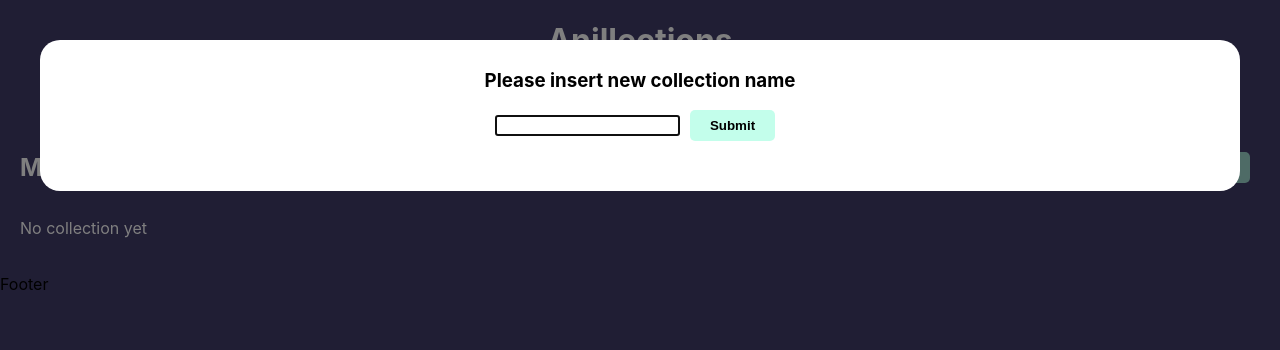
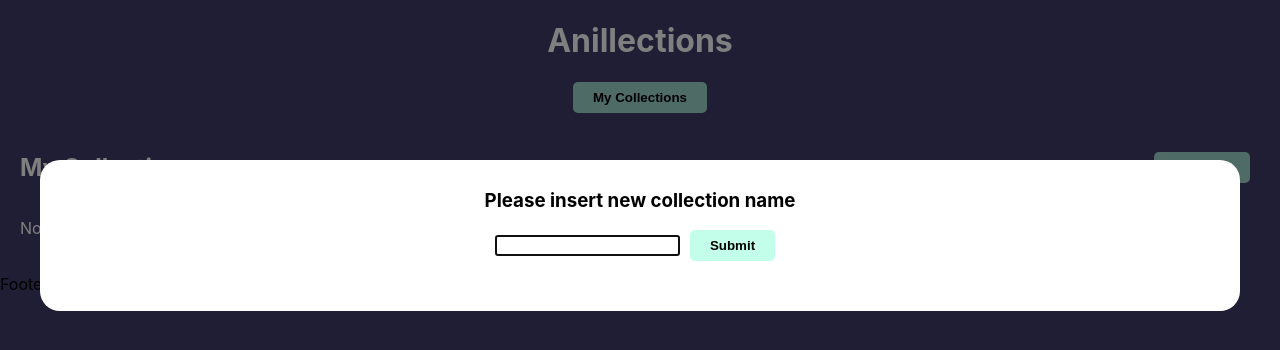
Before and after one commit to MHanifKusuma/anime-collections-project, a React (Create React App) app: page /my-collections in a window 1280 px wide. Both pictures are taken after a click on the button "Add new". Shown: the top 350 px of the page. Built offline with nearby package versions, Linux system fonts and the light colour scheme.

Commit message:
improved styling

```diff
--- a/src/components/main_components/collection_list_page/CollectionList.js
+++ b/src/components/main_components/collection_list_page/CollectionList.js
@@ -104,8 +104,13 @@ const CollectionList = () => {
                   to={`/my-collections/collection-detail/${collection.collectionName}`}
                 >
                   <div>
+                    {console.log(collection.animes[0])}
                     <img
-                      src={collection.collectionBanner}
+                      src={
+                        typeof collection.animes[0] !== "undefined"
+                          ? collection.animes[0].banner
+                          : collection.collectionBanner
+                      }
                       alt="collection banner"
                     />
                     <p>{collection.collectionName}</p>
@@ -126,7 +131,7 @@ const CollectionList = () => {
 
       <Modal
         isOpen={newCollectionModalOpen}
-        className="collection-modal"
+        className="collection-modal collection-modal-sm"
         overlayClassName="collection-modal-overlay"
         onRequestClose={closeNewCollectionModal}
       >
@@ -144,7 +149,7 @@ const CollectionList = () => {
       </Modal>
       <Modal
         isOpen={successModal}
-        className="collection-modal"
+        className="collection-modal collection-modal-sm"
         overlayClassName="collection-modal-overlay"
         onRequestClose={closeSuccessModal}
       >
--- a/src/components/main_components/detail_page/AnimeDetail.js
+++ b/src/components/main_components/detail_page/AnimeDetail.js
@@ -140,7 +140,6 @@ const AnimeDetail = () => {
   return (
     <AnimeDetailWrapper id="animeDetail">
       <img src={anime.coverImage.extraLarge} alt="anime cover img" />
-
       <h2>{anime.title.romaji}</h2>
       {anime.title.english && (
         <h4>
@@ -283,7 +282,7 @@ const AnimeDetail = () => {
       </Modal>
       <Modal
         isOpen={newCollectionModalOpen}
-        className="collection-modal"
+        className="collection-modal collection-modal-sm"
         overlayClassName="collection-modal-overlay"
         onRequestClose={closeNewCollectionModal}
       >
@@ -301,7 +300,7 @@ const AnimeDetail = () => {
       </Modal>
       <Modal
         isOpen={successModal}
-        className="collection-modal"
+        className="collection-modal collection-modal-sm"
         overlayClassName="collection-modal-overlay"
         onRequestClose={closeSuccessModal}
       >
--- a/src/index.css
+++ b/src/index.css
@@ -13,12 +13,22 @@ body {
   top: 40px;
   left: 40px;
   right: 40px;
+  bottom: 40px;
   background-color: rgba(255, 255, 255, 1);
   padding: 10px 30px 50px 30px;
   border-radius: 20px;
   text-align: center;
+  overflow: auto;
 }
 
+.collection-modal-sm {
+  top: 160px;
+  bottom: auto;
+}
+
+.collection-modal::-webkit-scrollbar{
+  display: none;
+}
 .collection-modal-overlay {
   position: fixed;
   top: 0;
```
